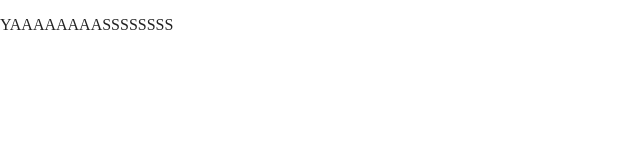
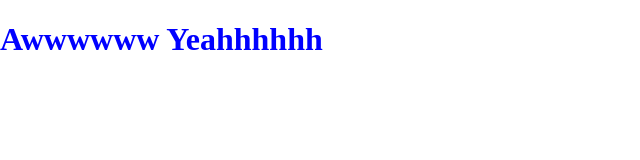
Before and after one commit to apurkis1/week2, a website built with Parcel: page index.html in a window 1280 px wide. Shown: the whole page, without its empty margins (0-640 px from the left). Built offline with nearby package versions, Linux system fonts and the light colour scheme.

Commit message:
modify css and html

```diff
--- a/css/main.css
+++ b/css/main.css
@@ -15,8 +15,14 @@ html {
   color: #222;
   font-size: 1em;
   line-height: 1.4;
+  margin: 0;
 }
 
+h1 {
+  font-size: xx-large;
+  color: blue;
+  stroke-width: 5px;
+}
 /*
  * Remove text-shadow in selection highlight:
  * https://twitter.com/miketaylr/status/12228805301
--- a/index.html
+++ b/index.html
@@ -25,7 +25,7 @@
 <body>
 
   <!-- Add your site or application content here -->
-  <p>YAAAAAAAASSSSSSSS</p>
+ <h1>Awwwwww Yeahhhhhh</h1>
   <script src="js/vendor/modernizr-3.11.2.min.js"></script>
   <script src="js/plugins.js"></script>
   <script src="js/main.js"></script>
```
